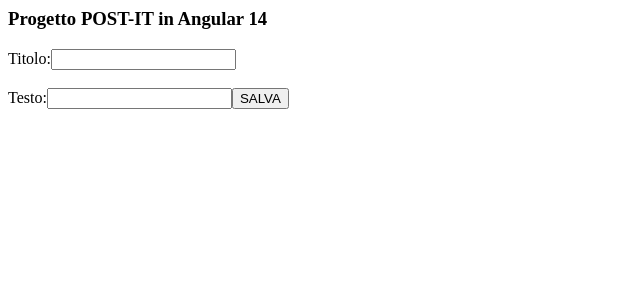
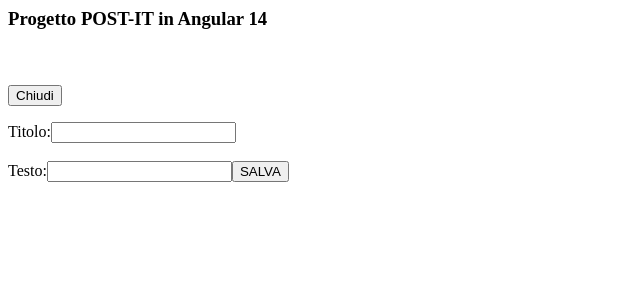
Before and after one commit to Stalioot/angular-ivy-elmfd2, an Angular app: page / in a window 1280 px wide. Shown: the top 300 px of the page, without its empty margins (0-640 px from the left). Built offline with nearby package versions, Linux system fonts and the light colour scheme.

Commit message:
3 files modified

```diff
--- a/src/app/app.component.html
+++ b/src/app/app.component.html
@@ -2,7 +2,7 @@
 
 <ul>
   <li *ngFor='let post of arrayPostIT'>
-    <button>{{post.titolo}}</button>
+    <button (click)="mostra(post)">{{post.titolo}}</button>
   </li>
 </ul>
 <app-notifica [dato]="selezione"> </app-notifica>
--- a/src/app/app.component.ts
+++ b/src/app/app.component.ts
@@ -14,7 +14,7 @@
 })
 export class AppComponent  {
   title: string = 'Progetto POST-IT in Angular ' + VERSION.major;
-  selezione: postIT;
+  selezione: postIT = new postIT();
   arrayPostIT: Array<postIT> = [];
   constructor(private service: PostItService) { }
 
@@ -41,5 +41,10 @@
     });
   }
 
+   mostra(selected) {
+      this.selezione.titolo = selected.titolo;
+      this.selezione.testo = selected.testo;
+      console.log(this.selezione);
+   }
 
 }
--- a/src/app/notifica/notifica.component.ts
+++ b/src/app/notifica/notifica.component.ts
@@ -1,4 +1,4 @@
-import { Component, Input, OnInit } from '@angular/core';
+import { Component, Input} from '@angular/core';
 import { postIT } from '../app.component';
 
 @Component({
@@ -6,13 +6,11 @@
   templateUrl: './notifica.component.html',
   styleUrls: ['./notifica.component.css']
 })
-export class NotificaComponent implements OnInit {
+export class NotificaComponent {
   @Input() dato: postIT;
-  constructor() { }
+
   clean() {
     this.dato=undefined;
   }
-  ngOnInit() {
-  }
 
 }
```
